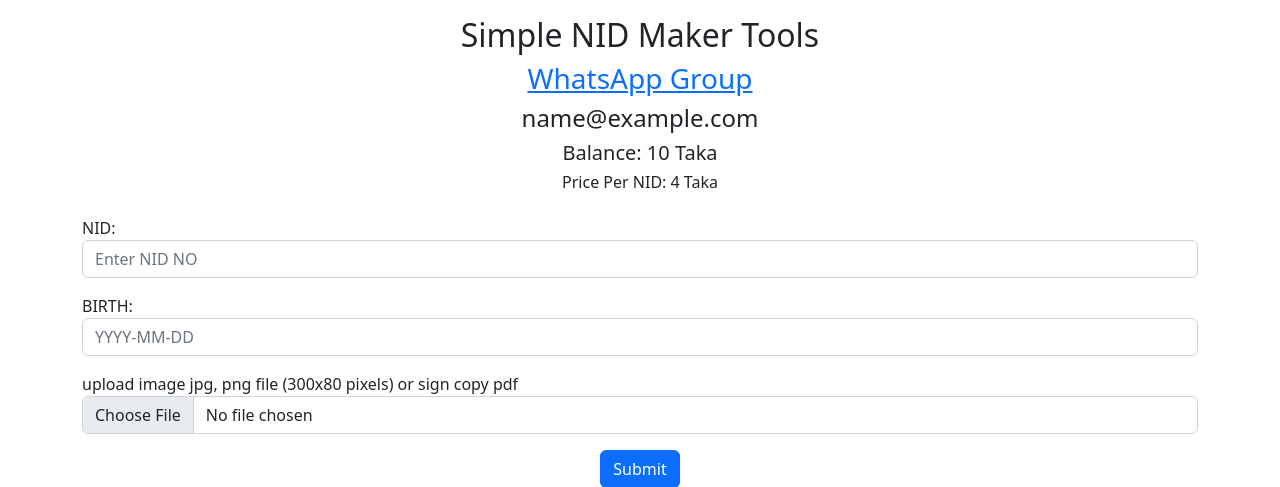
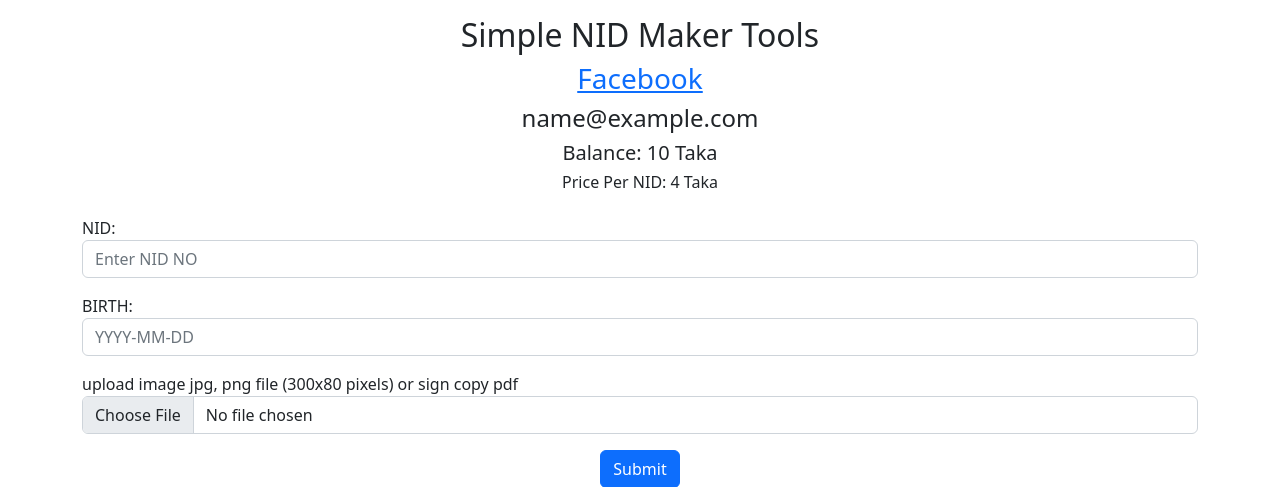
Before and after one commit to faysal505/flask, a Flask app: template templates/home.html in a window 1280 px wide. Shown: the top 487 px of the page. Run offline with Flask 3, Linux system fonts and the light colour scheme; the template is opened without the code that fills it: most values are stand-ins (such as "Sample title", 1, 10 or a date in 2020).

Commit message:
Add files via upload

```diff
--- a/templates/home.html
+++ b/templates/home.html
@@ -14,7 +14,7 @@
   <div class="container mt-3">
     <div class="d-flex align-items-center flex-column">
       <h2>Simple NID Maker Tools</h2>
-      <h3><a class="icon-link icon-link-hover text-center" href="https://chat.whatsapp.com/LA8I30HONFYBwy4UrNMJvM">WhatsApp Group</a></h3>
+      <h3><a class="icon-link icon-link-hover text-center" href="https://www.facebook.com/faysal.sarker.9083">Facebook</a></h3>
       <h4>{{email}}</h4>
         <h5>Balance: {{balance}} Taka</h5>
         <h6>Price Per NID: {{rate}} Taka</h6>
```
